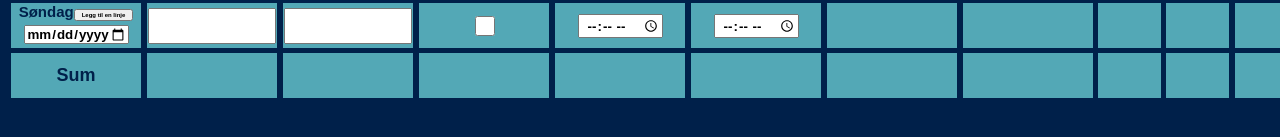
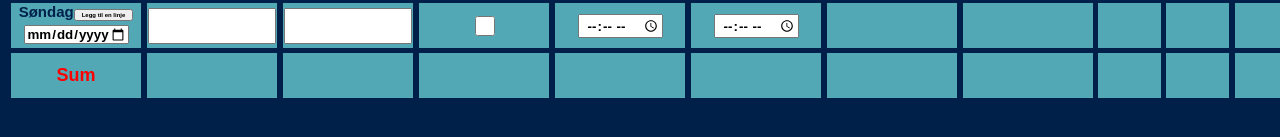
Before and after one commit to frankmankut/metimeliste, a React (Create React App) app: page / in a window 1280 px wide. Shown: the part 515-652 px from the top of the page. Built offline with nearby package versions, Linux system fonts and the light colour scheme.

Commit message:
Added new class to change the text color in cells "Sum"

```diff
--- a/src/components/AllSum.js
+++ b/src/components/AllSum.js
@@ -3,20 +3,20 @@ import '../styles/App.css';
 function AllSum() {
     return (
         <div className='rectangle'>
-        <div className='cell1'>Sum</div>
-        <div className='cell1'></div>
-        <div className='cell1'></div>
-        <div className='cell1'></div>
-        <div className='cell1'></div>
-        <div className='cell1'></div>
-        <div className='cell1'></div>
-        <div className='cell1'></div>
+        <div className='cell2'>Sum</div>
+        <div className='cell2'></div>
+        <div className='cell2'></div>
+        <div className='cell2'></div>
+        <div className='cell2'></div>
+        <div className='cell2'></div>
+        <div className='cell2'></div>
+        <div className='cell2'></div>
         <div className='overCell'>
           <div className='midCell'></div>
           <div className='midCell1'></div>
         </div>
         <div className='cell'></div>
-        <div className='cell1'>NOK</div>
+        <div className='cell2'>NOK</div>
       </div>
 
     )
--- a/src/styles/App.css
+++ b/src/styles/App.css
@@ -98,6 +98,23 @@ p {
   display: flex;
   justify-content: center;
   align-items: center;
+}
+
+.cell2 {
+  float: left;
+  height: 45px;
+  width: 130px;
+  text-align: center;
+  margin-left: 3px;
+  margin-right: 3px;
+  margin-bottom: 3px;
+  margin-top: 0px;
+  background-color: #53a8b6;
+  font-size: 18px;
+  display: flex;
+  justify-content: center;
+  align-items: center;
+  color: red;
 }
 
 .overCell{
```
